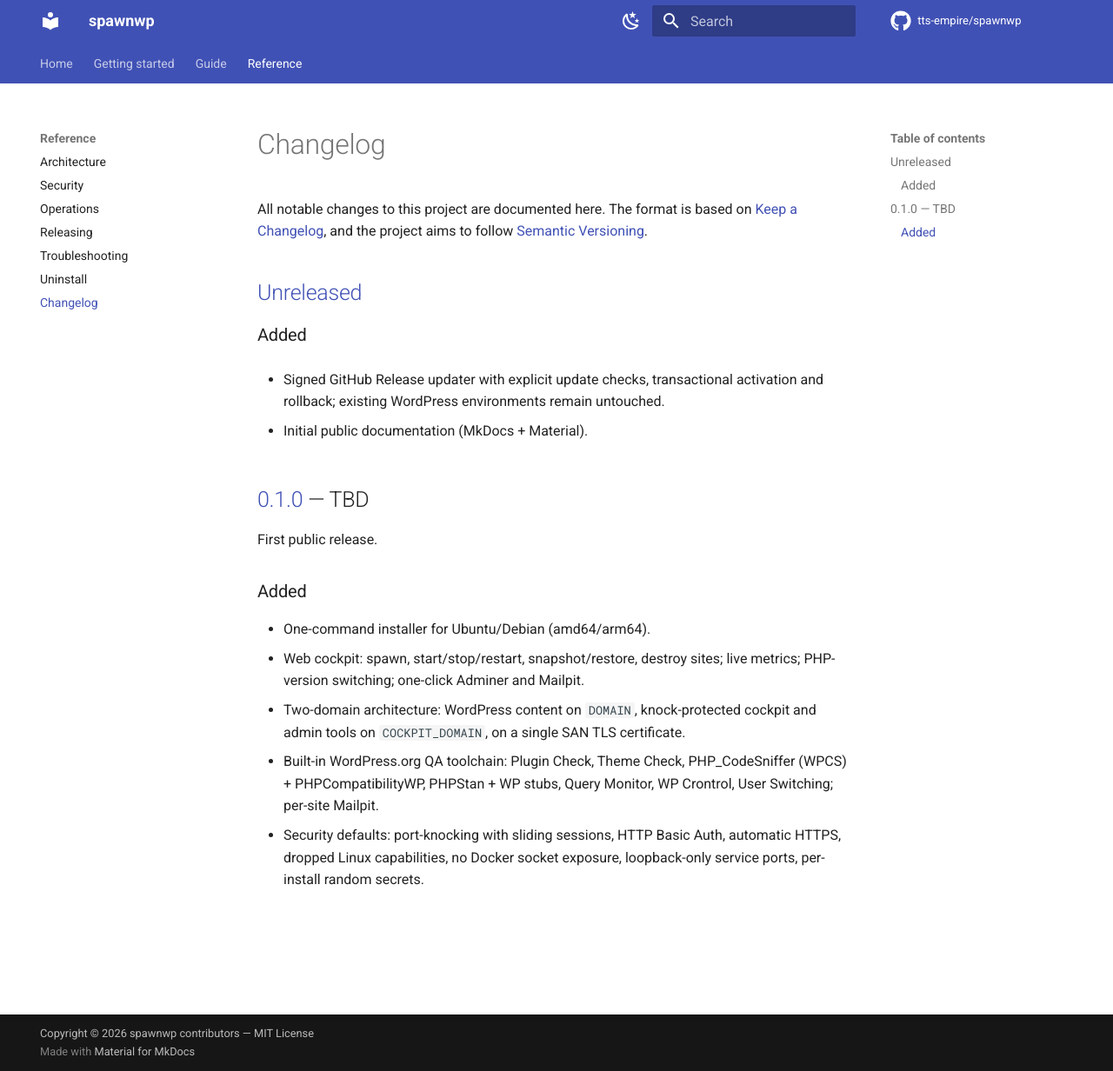
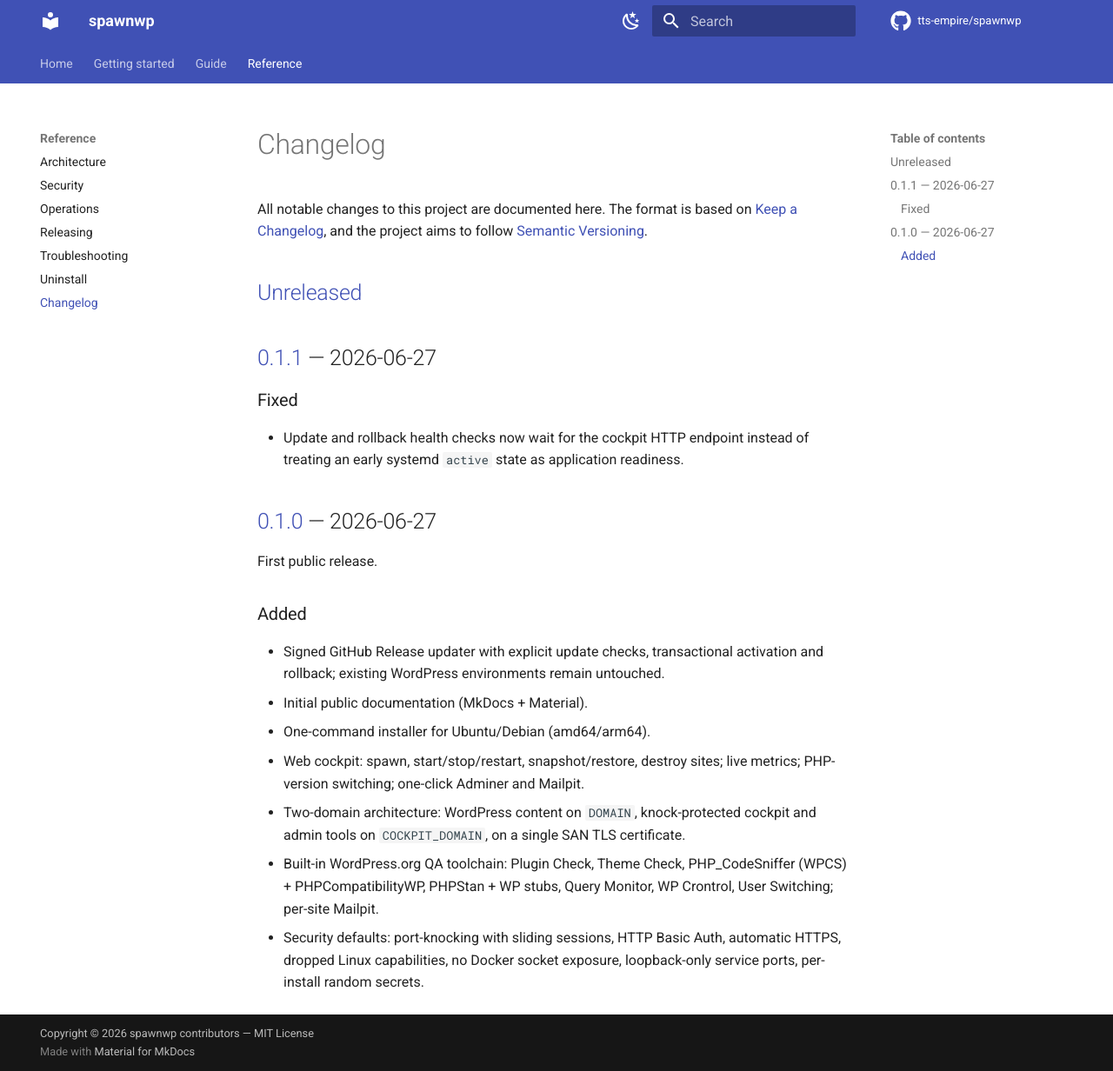
Before and after one commit to tts-empire/spawnwp, an MkDocs documentation site: the page built from docs/changelog.md, in a window 1280 px wide and 1232 px high. Shown: the whole window at 87% size. Built offline with MkDocs 1.6.1 and Material for MkDocs 9.7.7, drawn with Linux system fonts in a browser that asks for light colours; comment, search, counter and statistics services are not loaded.

Commit message:
Wait for cockpit readiness during updates

```diff
--- a/docs/changelog.md
+++ b/docs/changelog.md
@@ -6,19 +6,22 @@ All notable changes to this project are documented here. The format is based on
 
 ## [Unreleased]
 
-### Added
+## [0.1.1] — 2026-06-27
 
-- Signed GitHub Release updater with explicit update checks, transactional activation and
-  rollback; existing WordPress environments remain untouched.
+### Fixed
 
-- Initial public documentation (MkDocs + Material).
+- Update and rollback health checks now wait for the cockpit HTTP endpoint instead of
+  treating an early systemd `active` state as application readiness.
 
-## [0.1.0] — TBD
+## [0.1.0] — 2026-06-27
 
 First public release.
 
 ### Added
 
+- Signed GitHub Release updater with explicit update checks, transactional activation and
+  rollback; existing WordPress environments remain untouched.
+- Initial public documentation (MkDocs + Material).
 - One-command installer for Ubuntu/Debian (amd64/arm64).
 - Web cockpit: spawn, start/stop/restart, snapshot/restore, destroy sites; live
   metrics; PHP-version switching; one-click Adminer and Mailpit.
@@ -31,5 +34,6 @@ First public release.
   HTTPS, dropped Linux capabilities, no Docker socket exposure, loopback-only service
   ports, per-install random secrets.
 
-[Unreleased]: https://github.com/OWNER/spawnwp/compare/v0.1.0...HEAD
-[0.1.0]: https://github.com/OWNER/spawnwp/releases/tag/v0.1.0
+[Unreleased]: https://github.com/tts-empire/spawnwp/compare/v0.1.1...HEAD
+[0.1.1]: https://github.com/tts-empire/spawnwp/compare/v0.1.0...v0.1.1
+[0.1.0]: https://github.com/tts-empire/spawnwp/releases/tag/v0.1.0
```
Also changed, not shown: docs/release-notes/0.1.1.md (added, +4 -0 lines), 2 other files.
